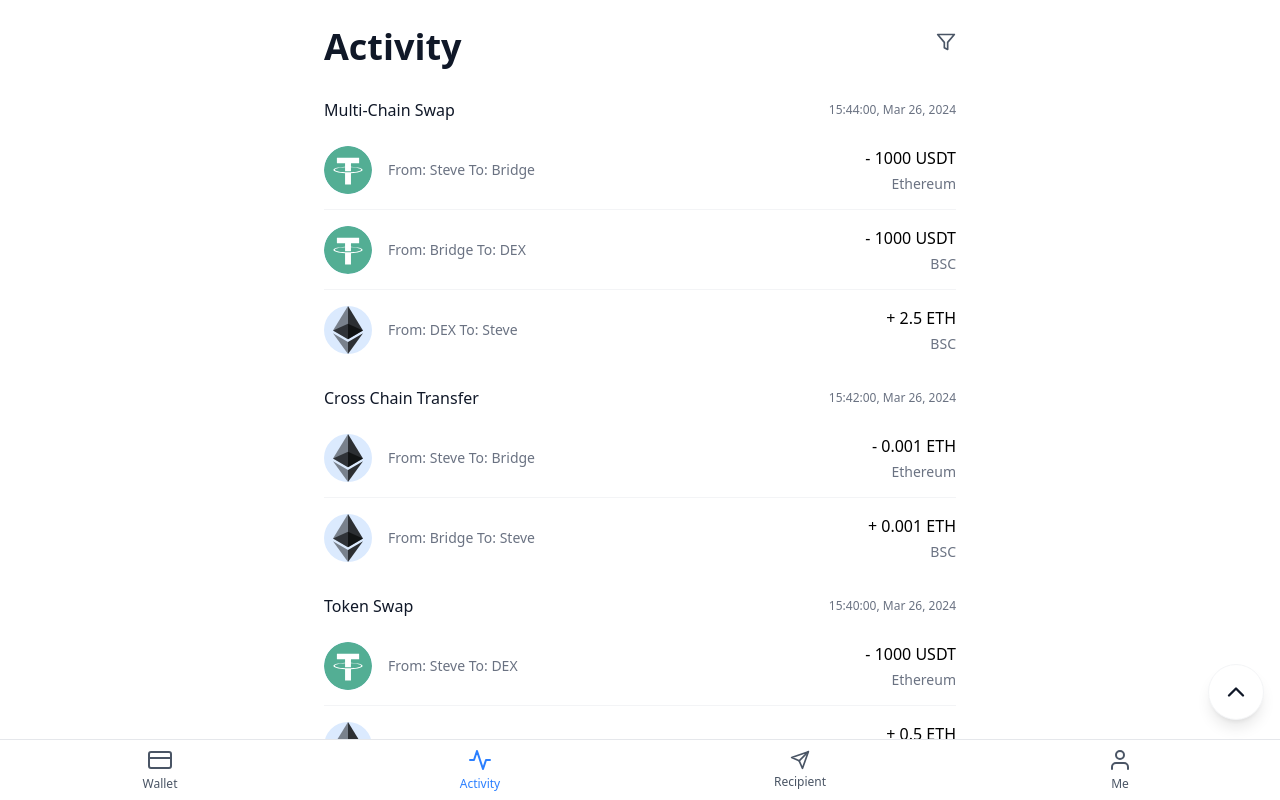
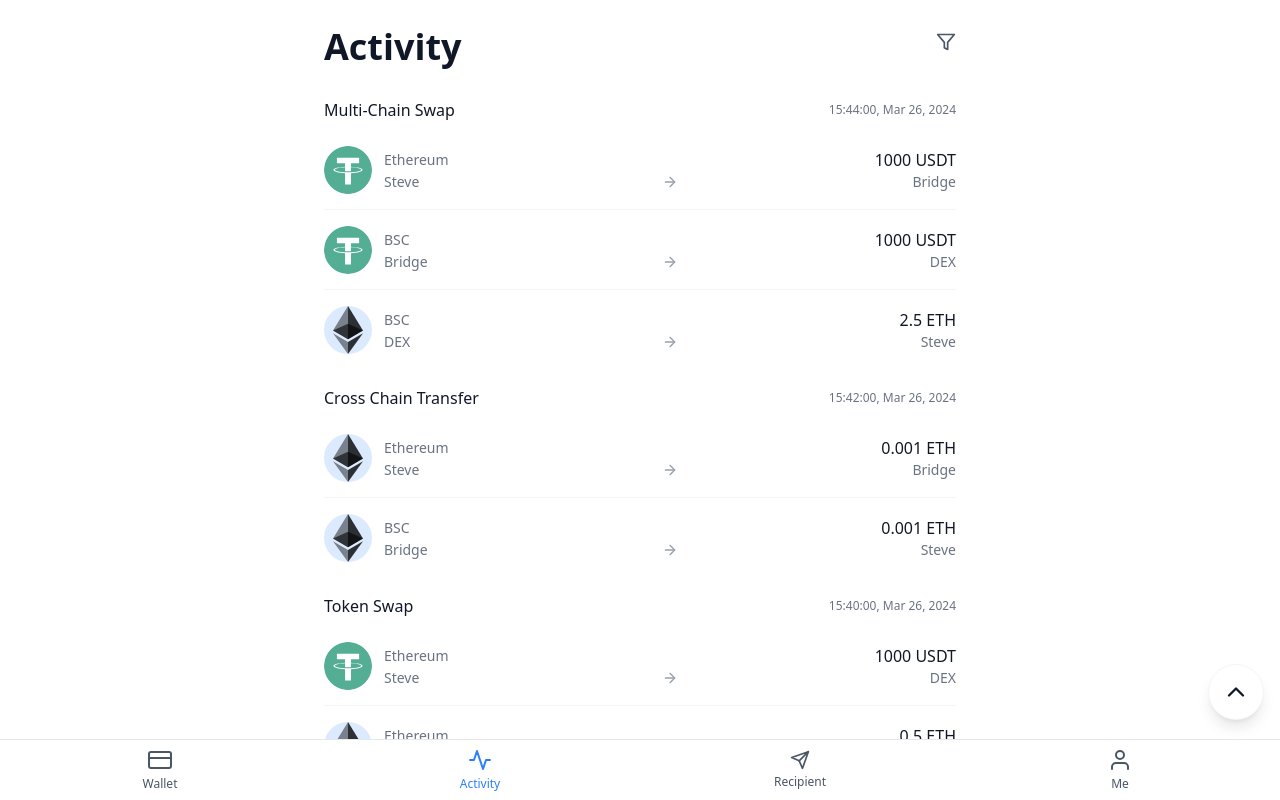
Before and after one commit to tiannian/sigma-wallet, a React (Vite) app in the folder wallet/: page /activity in a window 1280 px wide. Built offline with nearby package versions, Linux system fonts and the light colour scheme; the HTML template or start-up script is replaced by a standard one.

Commit message:
Update wallet components and pages, add new ListItemHorizontal component

```diff
--- a/wallet/src/components/GroupListItem.jsx
+++ b/wallet/src/components/GroupListItem.jsx
@@ -1,7 +1,6 @@
 import React from 'react';
-import ListItemVertical from './list/ListItemViertical';
 
-const GroupListItem = ({ type, timestamp, items }) => {
+const GroupListItem = ({ type, timestamp, render_items }) => {
   return (
     <div className='flex flex-col py-2'>
       {/* Header - Type and Timestamp */}
@@ -11,17 +10,7 @@ const GroupListItem = ({ type, timestamp, items }) => {
       </div>
 
       {/* Items */}
-      <div className='flex flex-col divide-y divide-gray-100'>
-        {items.map((item, index) => (
-          <ListItemVertical
-            key={index}
-            icon={item.icon}
-            title={item.title}
-            subtitle={item.subtitle}
-            right={item.right}
-          />
-        ))}
-      </div>
+      <div className='flex flex-col divide-y divide-gray-100'>{render_items?.()}</div>
     </div>
   );
 };
--- /dev/null
+++ b/wallet/src/components/list/ListItemHorizontal.jsx
@@ -0,0 +1,63 @@
+import React from 'react';
+
+const ListItemHorizontal = ({ icon, top, bottom, onClick, className = '' }) => {
+  const renderText = item => {
+    if (!item) return null;
+    if (React.isValidElement(item)) {
+      return item;
+    }
+    if (typeof item === 'object') {
+      const className = item.isTitle
+        ? 'text-base font-medium text-gray-900'
+        : 'text-sm text-gray-500';
+      return <div className={className}>{item.text}</div>;
+    }
+    return <div className='text-sm text-gray-500'>{item}</div>;
+  };
+
+  const renderTop = section => {
+    if (!section) return null;
+    if (React.isValidElement(section)) {
+      return section;
+    }
+    return (
+      <div className='flex items-center justify-between w-full'>
+        {renderText(section.left)}
+        {renderText(section.right)}
+      </div>
+    );
+  };
+
+  const renderBottom = section => {
+    if (!section) return null;
+    if (React.isValidElement(section)) {
+      return section;
+    }
+    return (
+      <div className='flex items-center justify-between w-full relative'>
+        {renderText(section.left)}
+        {section.middle && (
+          <div className='absolute left-1/2 -translate-x-1/2 flex items-center justify-center'>
+            {section.middle}
+          </div>
+        )}
+        {renderText(section.right)}
+      </div>
+    );
+  };
+
+  return (
+    <div
+      className={`flex flex-row items-center min-h-20 cursor-pointer hover:bg-gray-50 border-b border-gray-100 last:border-b-0 ${className}`}
+      onClick={onClick}
+    >
+      <div className='mr-3'>{icon}</div>
+      <div className='flex flex-col flex-1 justify-center'>
+        {renderTop(top)}
+        {renderBottom(bottom)}
+      </div>
+    </div>
+  );
+};
+
+export default ListItemHorizontal;
--- a/wallet/src/i18n/en.json
+++ b/wallet/src/i18n/en.json
@@ -62,7 +62,7 @@
       },
       "networks": {
         "title": "Networks",
-        "subtitle": "Manage network connections",
+        "subtitle": "Manage blockchain network",
         "searchPlaceholder": "Search Network",
         "addNetwork": "Add Network",
         "nativeToken": "Native Token",
@@ -155,7 +155,7 @@
     }
   },
   "networkInfo": {
-    "title": "Network Information",
+    "title": "Edit Network",
     "networkName": "Network Name",
     "networkType": "Network Type",
     "selectNetworkType": "Select Network Type",
--- a/wallet/src/pages/Activity.jsx
+++ b/wallet/src/pages/Activity.jsx
@@ -4,6 +4,7 @@ import GroupListItem from '../components/GroupListItem';
 import * as Feather from 'react-feather';
 import dayjs from 'dayjs';
 import Icon from '../components/Icon';
+import ListItemHorizontal from '../components/list/ListItemHorizontal';
 
 const Activity = () => {
   const { t } = useTranslation();
@@ -39,7 +40,7 @@ const Activity = () => {
           from: 'Steve',
           to: 'Bridge',
           chain: 'Ethereum',
-          amount: -1000,
+          amount: 1000,
           token: 'USDT',
           logoUrl: '/src/assets/icons/usdt.svg',
         },
@@ -47,7 +48,7 @@ const Activity = () => {
           from: 'Bridge',
           to: 'DEX',
           chain: 'BSC',
-          amount: -1000,
+          amount: 1000,
           token: 'USDT',
           logoUrl: '/src/assets/icons/usdt.svg',
         },
@@ -69,7 +70,7 @@ const Activity = () => {
           from: 'Steve',
           to: 'Bridge',
           chain: 'Ethereum',
-          amount: -0.001,
+          amount: 0.001,
           token: 'ETH',
           logoUrl: '/src/assets/icons/eth.svg',
         },
@@ -91,7 +92,7 @@ const Activity = () => {
           from: 'Steve',
           to: 'DEX',
           chain: 'Ethereum',
-          amount: -1000,
+          amount: 1000,
           token: 'USDT',
           logoUrl: '/src/assets/icons/usdt.svg',
         },
@@ -127,7 +128,7 @@ const Activity = () => {
           from: 'Steve',
           to: 'Bridge',
           chain: 'BSC',
-          amount: -5,
+          amount: 5,
           token: 'ETH',
           logoUrl: '/src/assets/icons/eth.svg',
         },
@@ -149,7 +150,7 @@ const Activity = () => {
           from: 'Steve',
           to: 'DEX',
           chain: 'BSC',
-          amount: -2000,
+          amount: 2000,
           token: 'USDT',
           logoUrl: '/src/assets/icons/usdt.svg',
         },
@@ -171,7 +172,7 @@ const Activity = () => {
           from: 'Steve',
           to: 'Binance',
           chain: 'BSC',
-          amount: -500,
+          amount: 500,
           token: 'USDT',
           logoUrl: '/src/assets/icons/usdt.svg',
         },
@@ -185,7 +186,7 @@ const Activity = () => {
           from: 'Steve',
           to: 'DEX1',
           chain: 'Ethereum',
-          amount: -2000,
+          amount: 2000,
           token: 'USDT',
           logoUrl: '/src/assets/icons/usdt.svg',
         },
@@ -228,7 +229,25 @@ const Activity = () => {
             key={index}
             type={record.type}
             timestamp={formatTimestamp(record.timestamp)}
-            items={record.transactions.map(transformTransactionToListItem)}
+            render_items={() =>
+              record.transactions.map((tx, idx) => {
+                return (
+                  <ListItemHorizontal
+                    key={idx}
+                    icon={<Icon url={tx.logoUrl} symbol={tx.token} />}
+                    top={{
+                      left: `${tx.chain}`,
+                      right: { text: `${tx.amount} ${tx.token}`, isTitle: true },
+                    }}
+                    bottom={{
+                      left: `${tx.from}`,
+                      middle: <Feather.ArrowRight className='w-4 h-4 text-gray-400' />,
+                      right: `${tx.to}`,
+                    }}
+                  />
+                );
+              })
+            }
           />
         ))}
       </div>
--- a/wallet/src/pages/Wallet.jsx
+++ b/wallet/src/pages/Wallet.jsx
@@ -120,10 +120,10 @@ const Wallet = () => {
       <div className='flex justify-between items-center'>
         <p className='text-gray-600 mb-2'>Total Value</p>
         <div className='flex gap-4'>
-          {/* <Feather.Bell
+          <Feather.Bell
             className='w-6 h-6 cursor-pointer hover:text-blue-500'
             onClick={() => setLocation('/me/notifications')}
-          /> */}
+          />
           <Feather.Maximize className='w-6 h-6' onClick={handleMaximize} />
         </div>
       </div>
--- a/wallet/src/pages/about/Me.jsx
+++ b/wallet/src/pages/about/Me.jsx
@@ -19,13 +19,13 @@ const Me = ({ onNavigate }) => {
         right: <Feather.ChevronRight className='w-5 h-5 text-gray-400' />,
         onClick: () => console.log('Profile clicked'),
       },
-      // {
-      //   icon: <Icon symbol={<Feather.Bell className='w-6 h-6' />} />,
-      //   title: t('me.account.notifications.title'),
-      //   subtitle: t('me.account.notifications.subtitle'),
-      //   right: <Feather.ChevronRight className='w-5 h-5 text-gray-400' />,
-      //   onClick: () => onNavigate('me/notifications'),
-      // },
+      {
+        icon: <Icon symbol={<Feather.Bell className='w-6 h-6' />} />,
+        title: t('me.account.notifications.title'),
+        subtitle: t('me.account.notifications.subtitle'),
+        right: <Feather.ChevronRight className='w-5 h-5 text-gray-400' />,
+        onClick: () => onNavigate('me/notifications'),
+      },
       {
         icon: <Icon symbol={<Feather.Link className='w-6 h-6' />} />,
         title: t('me.account.walletConnect.title'),
--- a/wallet/src/pages/about/Notification.jsx
+++ b/wallet/src/pages/about/Notification.jsx
@@ -1,37 +1,39 @@
 import React, { useRef } from 'react';
 import * as Feather from 'react-feather';
 import { useTranslation } from 'react-i18next';
-import { useColorThemeStore } from '../../store';
+import { useColorThemeStore, useTimeFormatStore } from '../../store';
 import PageHeader from '../../components/PageHeader';
-import ListItemVertical from '../../components/list/ListItemViertical';
+import ListItemHorizontal from '../../components/list/ListItemHorizontal';
+import dayjs from 'dayjs';
 
 const Notification = ({ onBack }) => {
   const { t } = useTranslation();
   const topRef = useRef(null);
   const { currentColorTheme } = useColorThemeStore();
+  const { currentTimeFormat } = useTimeFormatStore();
+
+  // 格式化时间戳
+  const formatTimestamp = timestamp => dayjs.unix(timestamp).format(currentTimeFormat);
 
   // Mock notification data - in real app this would come from your backend
   const notifications = [
     {
       id: 1,
-      title: 'Transaction Completed',
-      subtitle: 'Your transfer of 0.1 ETH has been successfully processed',
-      isRead: false,
-      timestamp: '2024-04-26 10:30',
+      tittle: 'Transaction Completed',
+      timestamp: 1714098600,
+      brief: 'Your transfer of 0.1 ETH has been successfully processed',
     },
     {
       id: 2,
-      title: 'New Token Added',
-      subtitle: 'USDT has been added to your wallet',
-      isRead: true,
-      timestamp: '2024-04-25 15:45',
+      tittle: 'New Token Added',
+      timestamp: 1714046700,
+      brief: 'USDT has been added to your wallet',
     },
     {
       id: 3,
-      title: 'Security Alert',
-      subtitle: 'A new device has logged into your account',
-      isRead: false,
-      timestamp: '2024-04-24 09:15',
+      tittle: 'Security Alert',
+      timestamp: 1713940500,
+      brief: 'A new device has logged into your account',
     },
   ];
 
@@ -52,7 +54,7 @@ const Notification = ({ onBack }) => {
           </div>
         ) : (
           notifications.map(notification => (
-            <ListItemVertical
+            <ListItemHorizontal
               key={notification.id}
               icon={
                 <Feather.Circle
@@ -61,9 +63,14 @@ const Notification = ({ onBack }) => {
                   color={notification.isRead ? '#D1D5DB' : `var(--color-${currentColorTheme}-500)`}
                 />
               }
-              title={notification.title}
-              subtitle={notification.subtitle}
-              right={{ top: notification.timestamp }}
+              top={{
+                left: { text: notification.tittle, isTitle: true },
+                right: formatTimestamp(notification.timestamp),
+              }}
+              bottom={{
+                left: notification.brief,
+                right: '',
+              }}
               onClick={() => {
                 // TODO: Handle notification click
                 console.log('Notification clicked:', notification.id);
```
